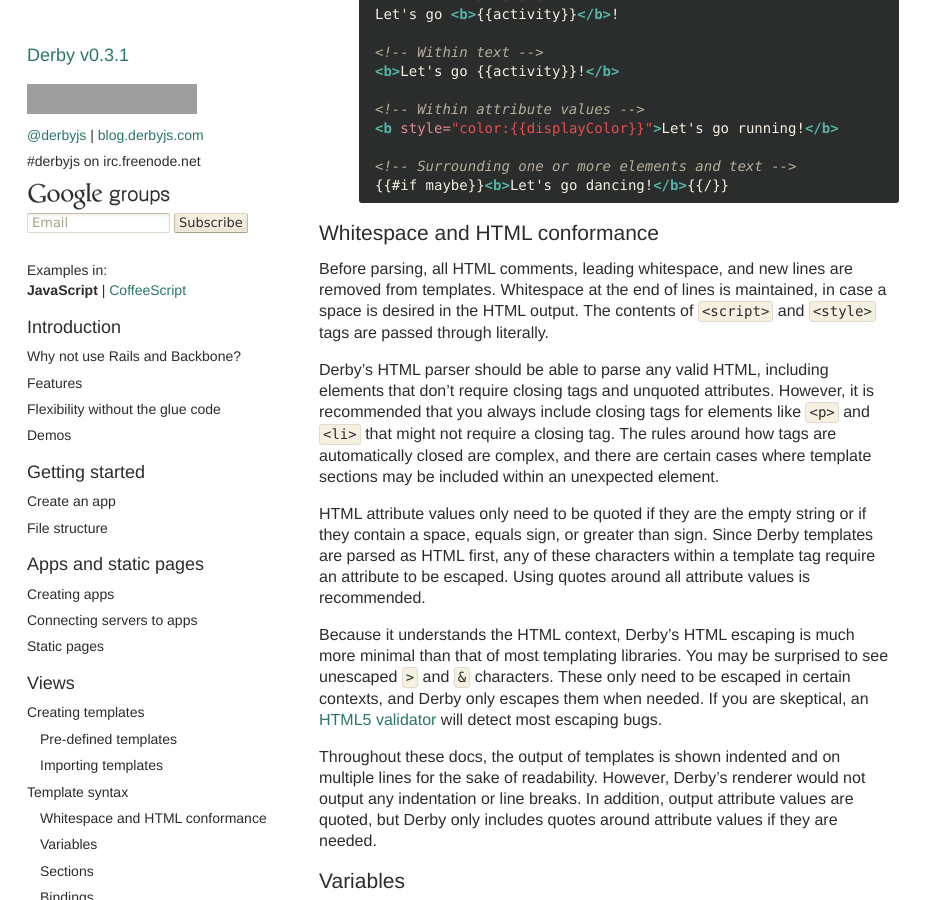
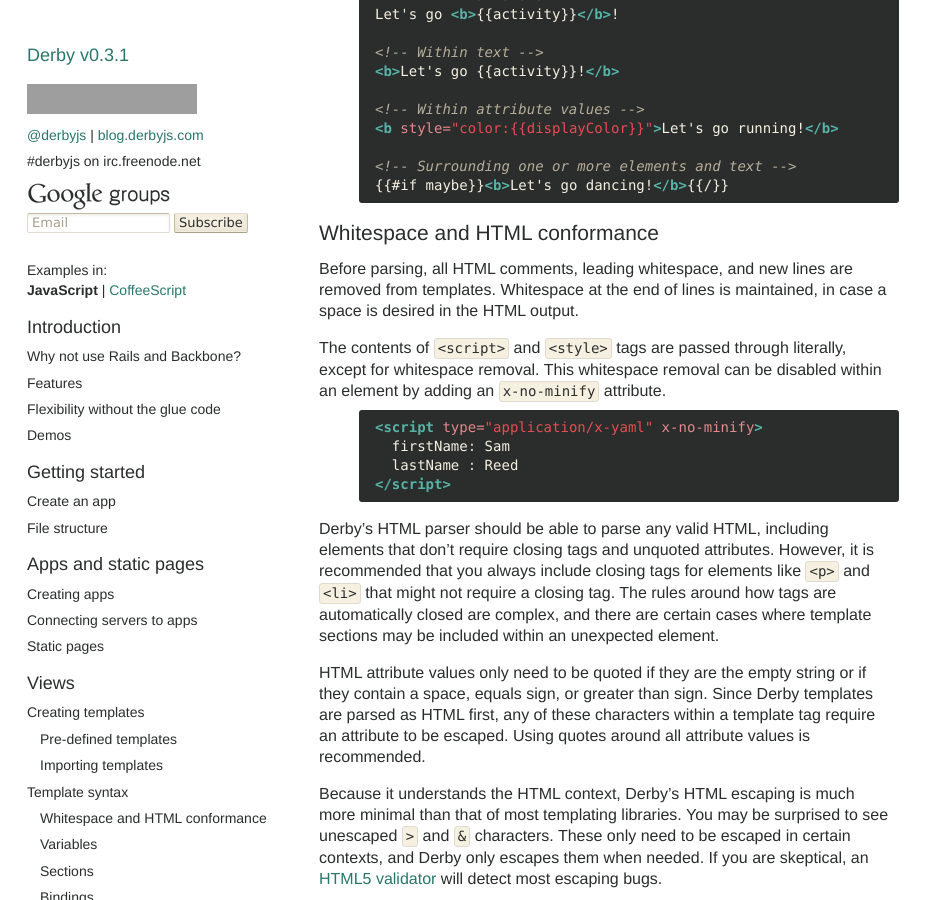
Before and after one commit to derbyjs/derby, a Jekyll site: the page built from index.md, in a window 1280 px wide and 900 px high, scrolled down 12518 px. Shown: the whole window, without its empty margins (0-935 px from the left). Built offline with Jekyll 4.4.1, drawn with Linux system fonts in a browser that asks for light colours; grey boxes are pictures that could not be loaded.

Commit message:
document x-no-minify

```diff
--- a/index.md
+++ b/index.md
@@ -753,8 +753,17 @@ Let's go <b>{{"{{"}}activity}}</b>!
 
 Before parsing, all HTML comments, leading whitespace, and new lines are
 removed from templates. Whitespace at the end of lines is maintained, in case a
-space is desired in the HTML output. The contents of `<script>` and `<style>`
-tags are passed through literally.
+space is desired in the HTML output.
+
+The contents of `<script>` and `<style>` tags are passed through literally,
+except for whitespace removal. This whitespace removal can be disabled within an element by adding an `x-no-minify` attribute.
+
+{% highlight html %}
+<script type="application/x-yaml" x-no-minify>
+  firstName: Sam
+  lastName : Reed
+</script>
+{% endhighlight %}
 
 Derby's HTML parser should be able to parse any valid HTML, including elements
 that don't require closing tags and unquoted attributes. However, it is
```
